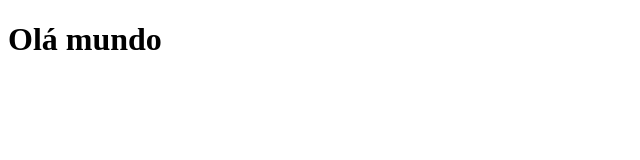
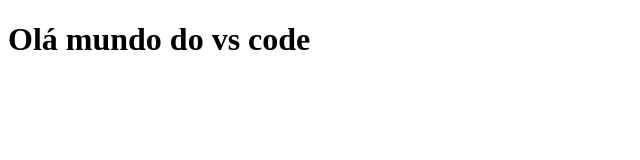
Before and after one commit to cadu4duarte/teste-vscode, a plain HTML site: page index.html in a window 1280 px wide. Shown: the whole page, without its empty margins (0-640 px from the left). Drawn offline with Linux system fonts and the light colour scheme.

Commit message:
Update index.html

```diff
--- a/index.html
+++ b/index.html
@@ -8,7 +8,7 @@
 </head>
 <body>
 
-    <h1>Olá mundo</h1>
+    <h1>Olá mundo do vs code</h1>
 
 </body>
 </html>
```
